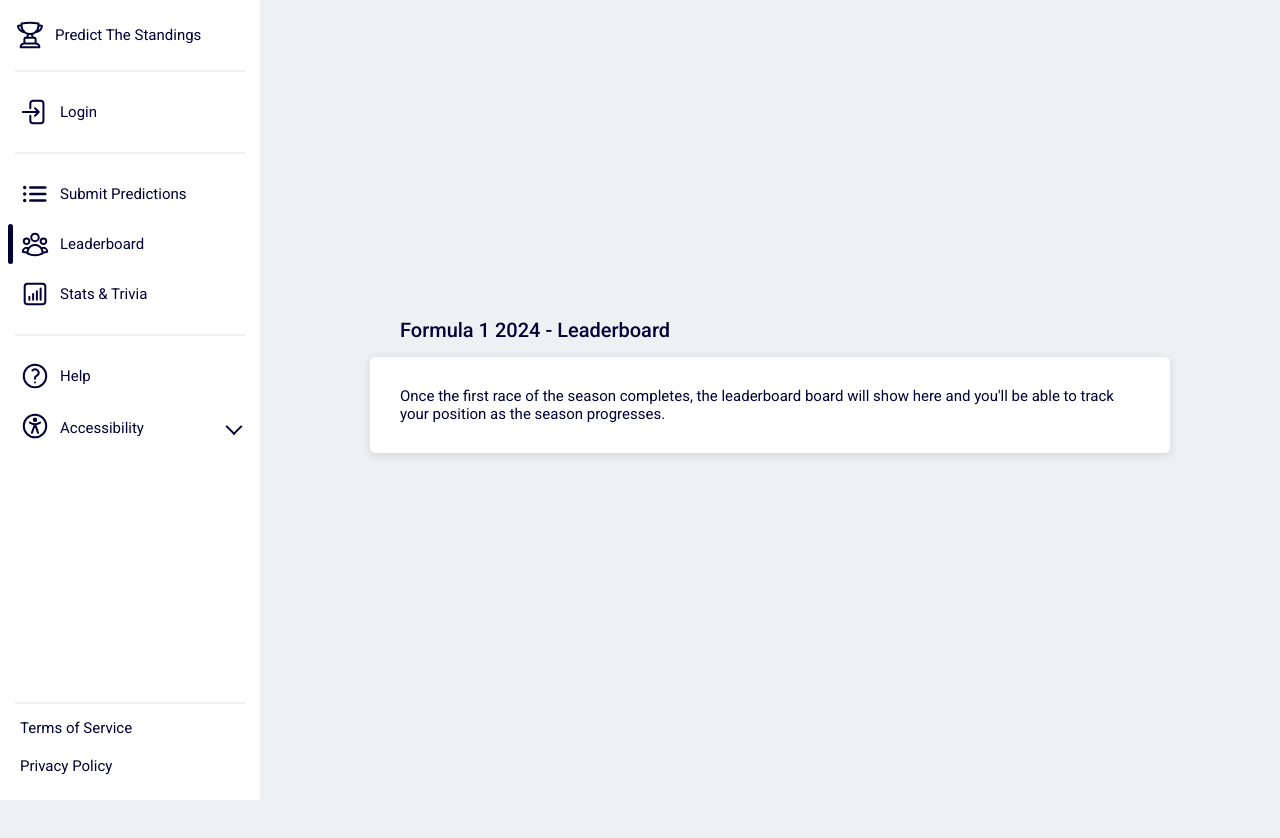
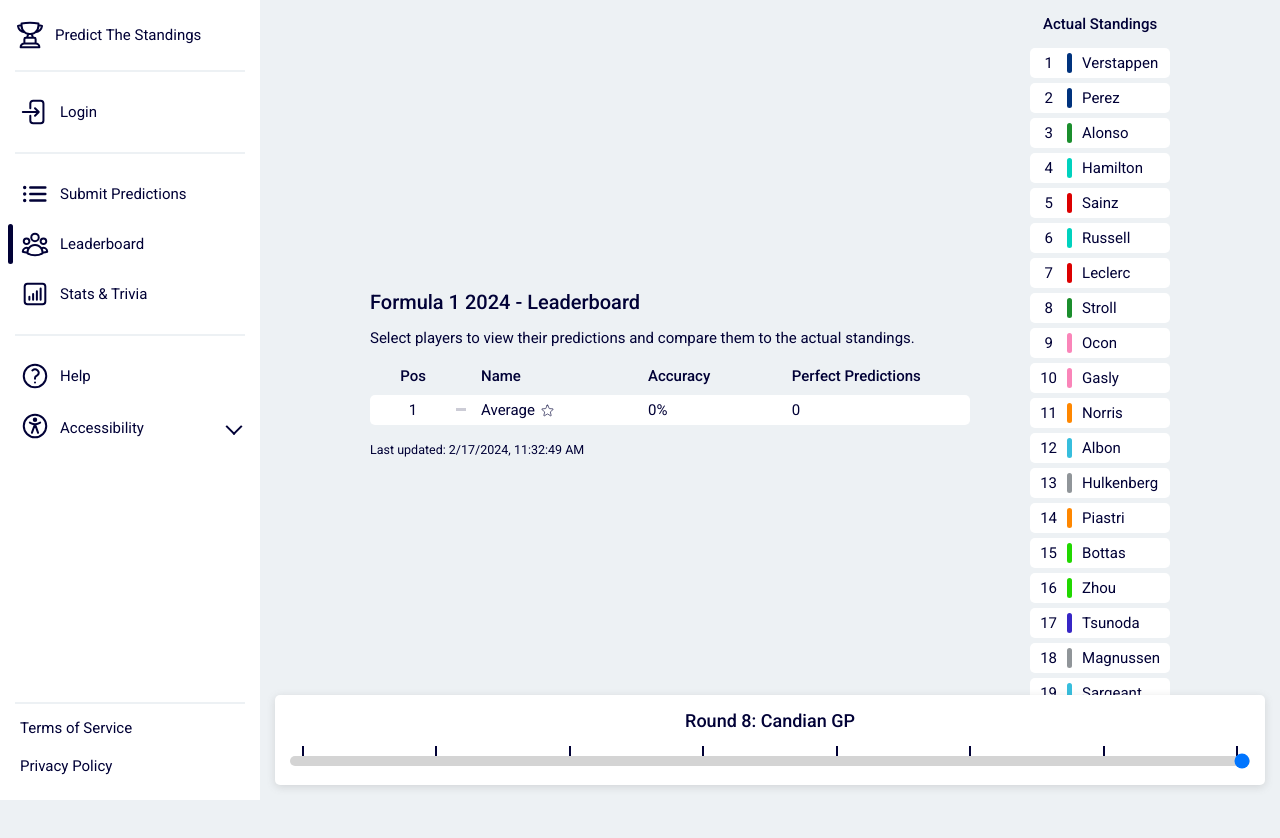
Before and after one commit to davidwillprice/predict-the-standings, a Next.js app: page /formula-1/2024 in a window 1280 px wide. Shown: the top 838 px of the page. Before the commit the page ends 800 px from the top, so only its background shows below. Built offline with nearby package versions, Linux system fonts and the light colour scheme; no server answers; the database is empty.

Commit message:
Update Alpine colour to better distinguish it from other teams

```diff
--- a/src/data/formula-1/2024.ts
+++ b/src/data/formula-1/2024.ts
@@ -11,8 +11,8 @@ export const entrants: Entrants = {
   per: new Entrant("Perez", "per", 11, "#00327d"),
   str: new Entrant("Stroll", "str", 18, "#1B8E2D"),
   alo: new Entrant("Alonso", "alo", 14, "#1B8E2D"),
-  gas: new Entrant("Gasly", "gas", 10, "#007acc"),
-  oco: new Entrant("Ocon", "oco", 31, "#007acc"),
+  gas: new Entrant("Gasly", "gas", 10, "#fa85b9"),
+  oco: new Entrant("Ocon", "oco", 31, "#fa85b9"),
   hul: new Entrant("Hulkenberg", "hul", 27, "#909599"),
   mag: new Entrant("Magnussen", "mag", 20, "#909599"),
   nor: new Entrant("Norris", "nor", 4, "#ff8700"),
@@ -30,7 +30,7 @@ export const entrants: Entrants = {
     fer: new Entrant("Ferrari", "fer", 2, "#dc0000"),
     rbr: new Entrant("Red Bull", "rbr", 3, "#00327d"),
     mcl: new Entrant("McLaren", "mcl", 4, "#ff8700"),
-    alp: new Entrant("Alpine", "alp", 5, "#203a54"),
+    alp: new Entrant("Alpine", "alp", 5, "#fa85b9"),
     vca: new Entrant("Visa Cash App RB", "vca", 6, "#3726c5"),
     ast: new Entrant("Aston Martin", "ast", 7, "#1B8E2D"),
     has: new Entrant("Haas", "has", 8, "#909599"),
@@ -62,180 +62,180 @@ const {
 } = entrants;
 
 export let rounds = [
-  // new Round("Bahrain GP", [
-  //   ver,
-  //   per,
-  //   alo,
-  //   sai,
-  //   ham,
-  //   str,
-  //   rus,
-  //   bot,
-  //   gas,
-  //   alb,
-  //   tsu,
-  //   sar,
-  //   mag,
-  //   ric,
-  //   hul,
-  //   zho,
-  //   nor,
-  //   oco,
-  //   lec,
-  //   pia,
-  // ]),
-  // new Round("Saudi GP", [
-  //   ver,
-  //   per,
-  //   alo,
-  //   sai,
-  //   ham,
-  //   rus,
-  //   str,
-  //   lec,
-  //   bot,
-  //   oco,
-  //   gas,
-  //   mag,
-  //   alb,
-  //   tsu,
-  //   hul,
-  //   sar,
-  //   zho,
-  //   ric,
-  //   pia,
-  //   nor,
-  // ]),
-  // new Round("Australian GP", [
-  //   ver,
-  //   per,
-  //   alo,
-  //   ham,
-  //   sai,
-  //   str,
-  //   rus,
-  //   nor,
-  //   hul,
-  //   lec,
-  //   bot,
-  //   oco,
-  //   pia,
-  //   gas,
-  //   zho,
-  //   tsu,
-  //   mag,
-  //   alb,
-  //   sar,
-  //   ric,
-  // ]),
-  // new Round("Azerbaijan GP", [
-  //   ver,
-  //   per,
-  //   alo,
-  //   ham,
-  //   sai,
-  //   lec,
-  //   rus,
-  //   str,
-  //   nor,
-  //   hul,
-  //   pia,
-  //   bot,
-  //   oco,
-  //   gas,
-  //   zho,
-  //   tsu,
-  //   alb,
-  //   mag,
-  //   sar,
-  //   ric,
-  // ]),
-  // new Round("Miami GP", [
-  //   ver,
-  //   per,
-  //   alo,
-  //   ham,
-  //   sai,
-  //   rus,
-  //   lec,
-  //   str,
-  //   nor,
-  //   gas,
-  //   hul,
-  //   oco,
-  //   bot,
-  //   pia,
-  //   zho,
-  //   tsu,
-  //   mag,
-  //   alb,
-  //   sar,
-  //   ric,
-  // ]),
-  // new Round("Monaco GP", [
-  //   ver,
-  //   per,
-  //   alo,
-  //   ham,
-  //   rus,
-  //   sai,
-  //   lec,
-  //   str,
-  //   oco,
-  //   gas,
-  //   nor,
-  //   hul,
-  //   pia,
-  //   bot,
-  //   zho,
-  //   tsu,
-  //   mag,
-  //   alb,
-  //   ric,
-  //   sar,
-  // ]),
-  // new Round("Spainish GP", [
-  //   ver,
-  //   per,
-  //   alo,
-  //   ham,
-  //   rus,
-  //   sai,
-  //   lec,
-  //   str,
-  //   oco,
-  //   gas,
-  //   nor,
-  //   hul,
-  //   pia,
-  //   bot,
-  //   zho,
-  //   tsu,
-  //   mag,
-  //   alb,
-  //   ric,
-  //   sar,
-  // ]),
-  // new Round("Candian GP", [
-  //   ver,
-  //   per,
-  //   alo,
-  //   ham,
-  //   sai,
-  //   rus,
-  //   lec,
-  //   str,
-  //   oco,
-  //   gas,
-  //   nor,
-  //   alb,
-  //   hul,
-  //   pia,
-  //   bot,
-  //   zho,
-  //   tsu,
-  //   mag,
-  //   sar,
-  //   ric,
-  // ]),
+  new Round("Bahrain GP", [
+    ver,
+    per,
+    alo,
+    sai,
+    ham,
+    str,
+    rus,
+    bot,
+    gas,
+    alb,
+    tsu,
+    sar,
+    mag,
+    ric,
+    hul,
+    zho,
+    nor,
+    oco,
+    lec,
+    pia,
+  ]),
+  new Round("Saudi GP", [
+    ver,
+    per,
+    alo,
+    sai,
+    ham,
+    rus,
+    str,
+    lec,
+    bot,
+    oco,
+    gas,
+    mag,
+    alb,
+    tsu,
+    hul,
+    sar,
+    zho,
+    ric,
+    pia,
+    nor,
+  ]),
+  new Round("Australian GP", [
+    ver,
+    per,
+    alo,
+    ham,
+    sai,
+    str,
+    rus,
+    nor,
+    hul,
+    lec,
+    bot,
+    oco,
+    pia,
+    gas,
+    zho,
+    tsu,
+    mag,
+    alb,
+    sar,
+    ric,
+  ]),
+  new Round("Azerbaijan GP", [
+    ver,
+    per,
+    alo,
+    ham,
+    sai,
+    lec,
+    rus,
+    str,
+    nor,
+    hul,
+    pia,
+    bot,
+    oco,
+    gas,
+    zho,
+    tsu,
+    alb,
+    mag,
+    sar,
+    ric,
+  ]),
+  new Round("Miami GP", [
+    ver,
+    per,
+    alo,
+    ham,
+    sai,
+    rus,
+    lec,
+    str,
+    nor,
+    gas,
+    hul,
+    oco,
+    bot,
+    pia,
+    zho,
+    tsu,
+    mag,
+    alb,
+    sar,
+    ric,
+  ]),
+  new Round("Monaco GP", [
+    ver,
+    per,
+    alo,
+    ham,
+    rus,
+    sai,
+    lec,
+    str,
+    oco,
+    gas,
+    nor,
+    hul,
+    pia,
+    bot,
+    zho,
+    tsu,
+    mag,
+    alb,
+    ric,
+    sar,
+  ]),
+  new Round("Spainish GP", [
+    ver,
+    per,
+    alo,
+    ham,
+    rus,
+    sai,
+    lec,
+    str,
+    oco,
+    gas,
+    nor,
+    hul,
+    pia,
+    bot,
+    zho,
+    tsu,
+    mag,
+    alb,
+    ric,
+    sar,
+  ]),
+  new Round("Candian GP", [
+    ver,
+    per,
+    alo,
+    ham,
+    sai,
+    rus,
+    lec,
+    str,
+    oco,
+    gas,
+    nor,
+    alb,
+    hul,
+    pia,
+    bot,
+    zho,
+    tsu,
+    mag,
+    sar,
+    ric,
+  ]),
 ];
```
